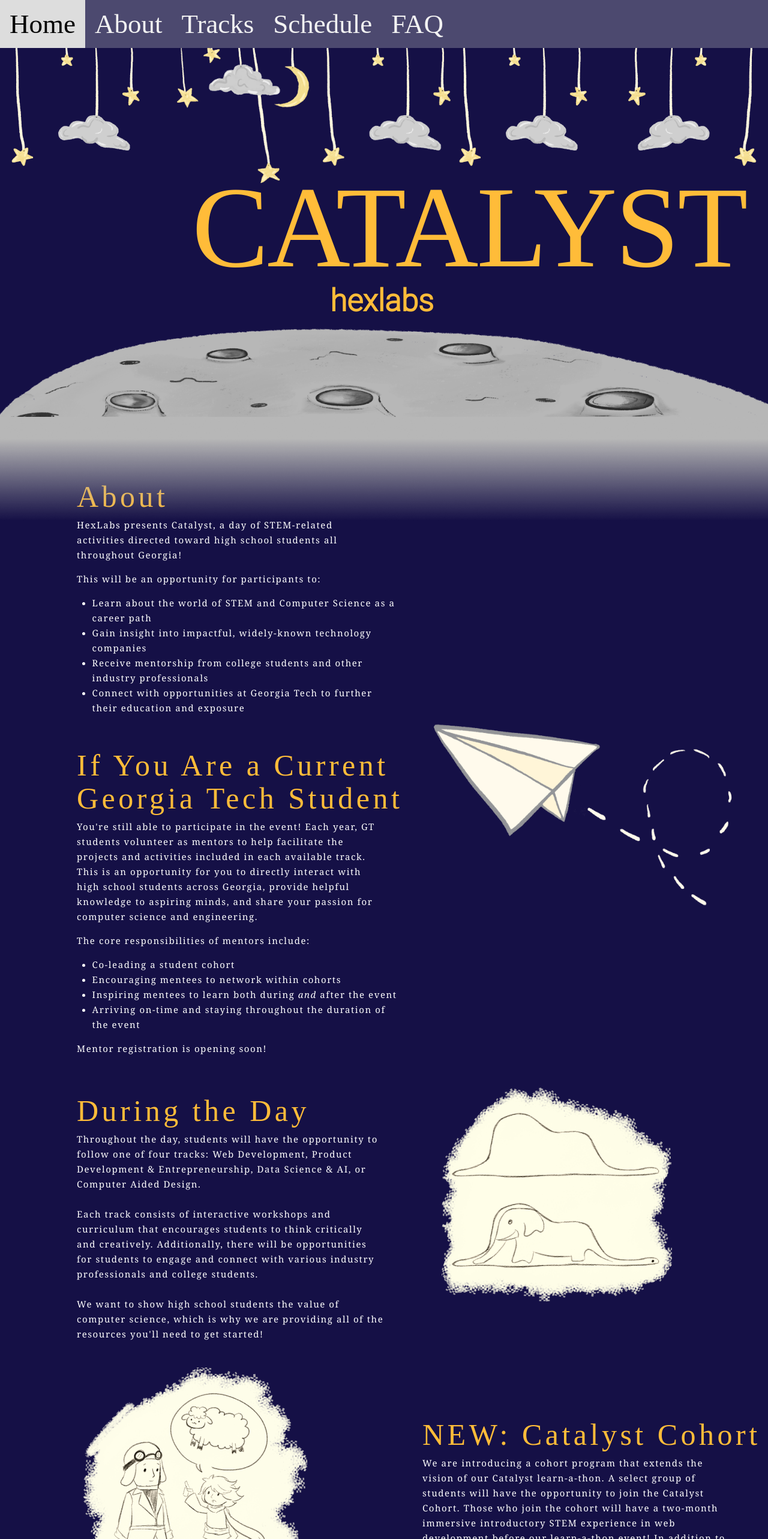
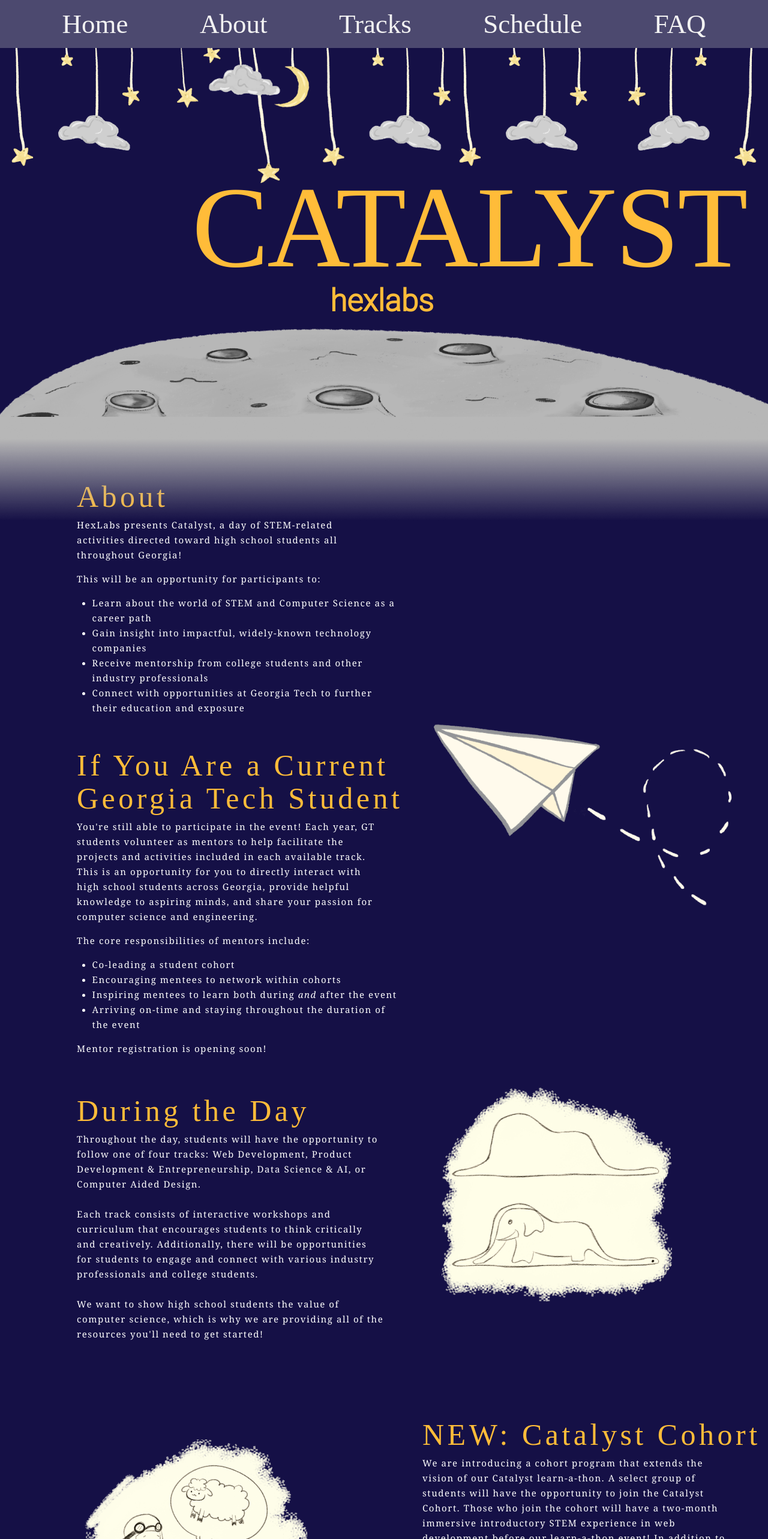
Before and after one commit to HackGT/catalyst-2022-event-site, a Next.js app: page / in a window 1280 px wide. Shown: the top 2566 px of the page at 60% size. Built offline with nearby package versions, Linux system fonts and the light colour scheme; a web font is replaced by a local one.

Commit message:
menu changes

```diff
--- a/styles/Home.module.css
+++ b/styles/Home.module.css
@@ -58,6 +58,9 @@
   width: 100vw;
   height: 10vh;
   background-color: rgb(76, 73, 111);
+  display: flex;
+  justify-content: space-evenly;
+  /* align-items: center; */
 }
 
 .topNav a {
@@ -193,7 +196,7 @@
   width: 30vw;
   height: auto;
   left: 10vw;
-  top: 285vh;
+  top: 300vh;
   /* margin-right: 30vh;
   margin-top: -40vh;
   margin-left: auto; */
@@ -227,6 +230,7 @@
   padding: 0 0 20vh -20vh;
   background: #151046;
   scroll-margin-top: -25vh;
+  z-index: 10;
 }
 
 .rightTracks {
@@ -469,6 +473,7 @@
   height: auto;
 }
 #tracksTitle {
+  z-index: 10;
   text-align: center;
 }
 .sectionTitle {
--- a/styles/globals.css
+++ b/styles/globals.css
@@ -42,6 +42,7 @@
   line-height: 40px;
   letter-spacing: 0.11em;
   color: #FFBC39;
+  z-index: 10;
 }
 
 @media (max-width: 500px) {
```
